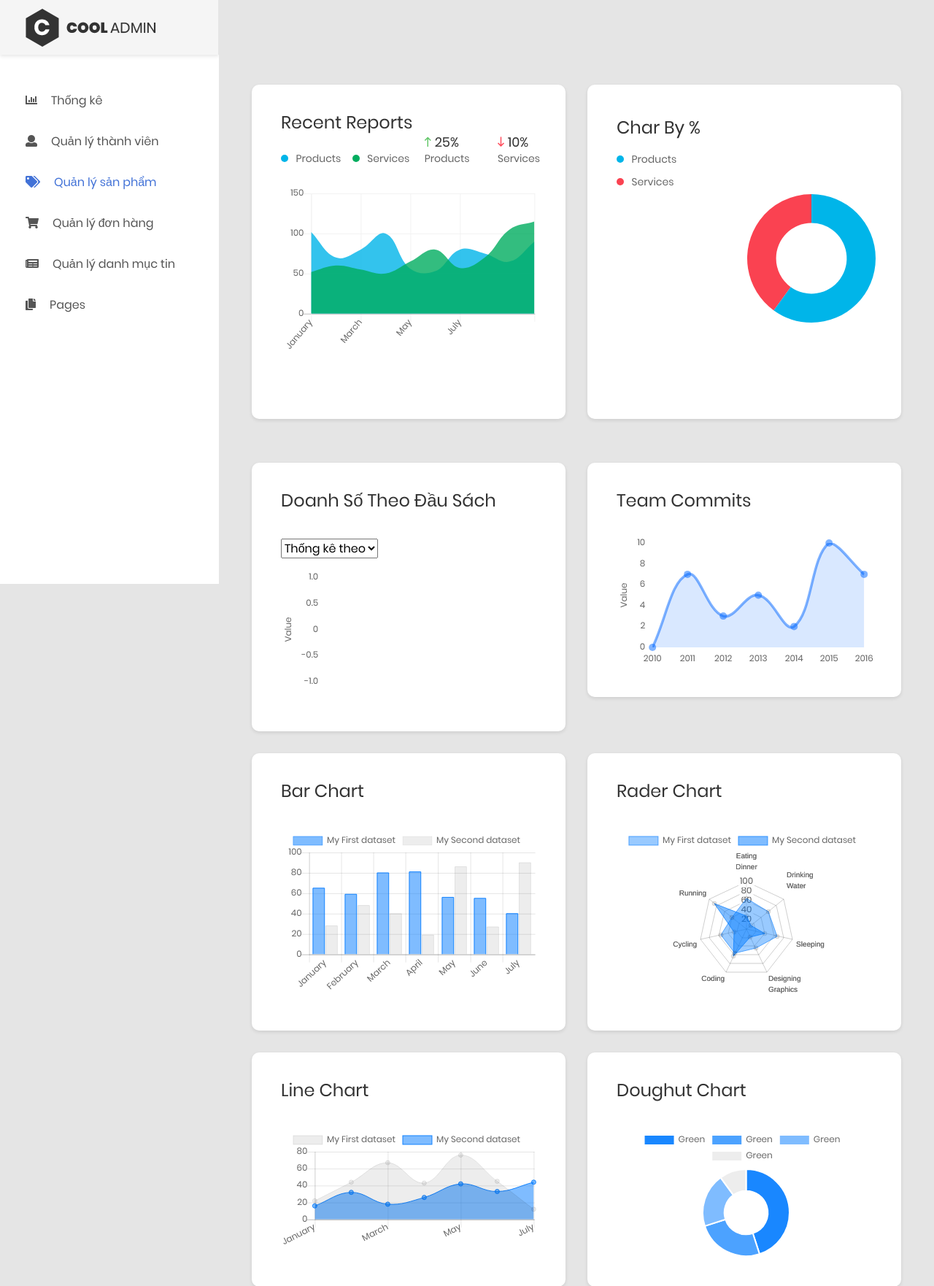
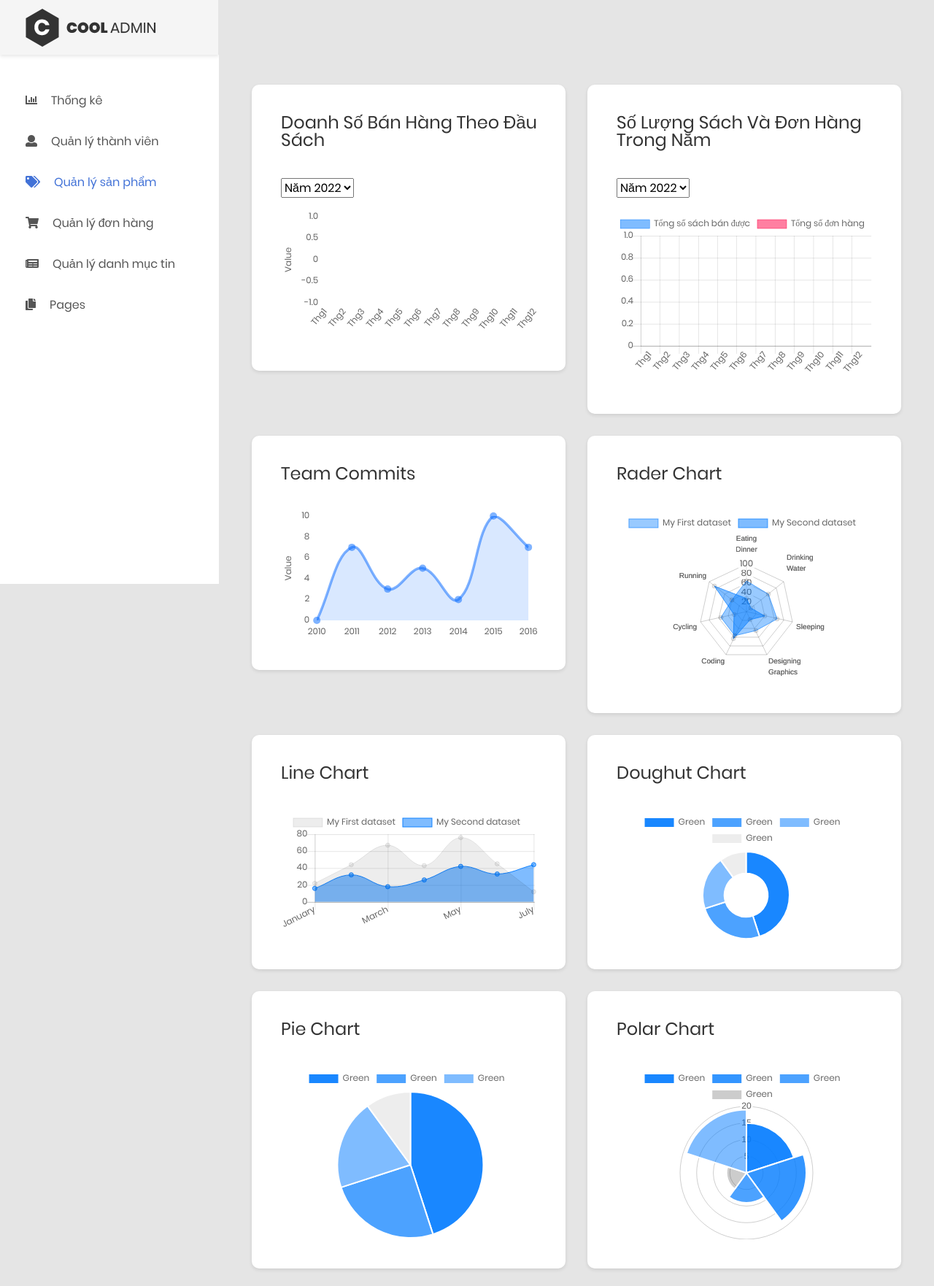
Before and after one commit to namnt0413/database-project, a PHP site: page /admin/chart.php in a window 1280 px wide. Shown: the top 1762 px of the page at 73% size. Run offline with PHP 8.4, Linux system fonts and the light colour scheme; a user stored in the database is signed in; data comes from the database, SQL or seed files in the repository; data that the repository does not hold is empty; a map, chart or similar area stays blank.

Commit message:
65 commit: Thong ke so sach va don hang trong nam

```diff
--- a/admin/chart.php
+++ b/admin/chart.php
@@ -15,43 +15,76 @@
         <div class="page-container">
 
     <?php
-
         // include 'admin_navbar.php';
 
-    // DOANH THU, LAI SUAT TRONG NAM 2021
-    if( isset($_GET['name']) && $_GET['name'] == "sale_chart") {
-    $where = "";
-    if( isset($_GET['year']) && $_GET['year'] =="2022"){
-        $where .= "YEAR(created_date) = 2022";
-    }else{
-        $where .= "YEAR(created_date) = 2021";
+
+// DOANH THU, LAI SUAT TRONG NAM 2021
+    $where1 = "";
+    if( isset($_GET['name']) && $_GET['name'] == "sale_chart" && $_GET['year'] != "2022") {
+        if( isset($_GET['year']) && $_GET['year'] =="2021"){
+            $where1 .= "YEAR(created_date) = 2021";
+        }
+    } else {
+    $where1 .= "YEAR(created_date) = 2022";
     }
-
-    $months = ''; $sales = ''; $imports = ''; $profits = '';
+    $month1s = ''; $sales = ''; $imports = ''; $profits = '';
     $sale_chart = mysqli_query($con,
     "SELECT MONTH(created_date) AS month, SUM((price-discount)*quantity) AS sale,SUM(import_price*quantity) AS import, SUM((price-discount-import_price)*quantity) AS profit
     FROM `orders_details` INNER JOIN orders ON orders_details.order_id = orders.id
-    WHERE (".$where.")
+    WHERE (".$where1.")
     GROUP BY (month)");
 
     while ($row = mysqli_fetch_array($sale_chart)){
-        $month =  $row['month'];
+        $month1 =  $row['month'];
         $sale = $row['sale'];
         $import = $row['import'];
         $profit = $row['profit'];
 
-        $months = $months.$month.',';
+        $month1s = $month1s.$month1.',';
         $sales = $sales.$sale.',';
         $imports = $imports.$import.',';
         $profits = $profits.$profit.',';
     }
-    $months = trim($months, "," );
+    $month1s = trim($month1s, "," );
     $sales = trim($sales, "," );
     $imports = trim($imports, "," );
     $profits = trim($profits, "," );
-    // var_dump( $months, $sales, $imports);exit;
+    // var_dump( $months1, $sales, $imports);exit;
 
+
+// SO LUONG SACH VA DON HANG TRONG NAM
+    $where2 = "";
+    if( isset($_GET['name']) && $_GET['name'] == "bookorder_chart" && $_GET['year'] != "2022") {
+        if( isset($_GET['year']) && $_GET['year'] =="2021"){
+            $where2 .= "YEAR(created_date) = 2021";
+        }
+    } else {
+    $where2 .= "YEAR(created_date) = 2022";
     }
+    $month2s = ''; $book2s = ''; $order2s = '';
+    $bookorder_chart = mysqli_query($con,
+    "SELECT MONTH(created_date) AS thang ,SUM(quantity) AS sach, COUNT(DISTINCT orders.id) AS donhang
+    FROM `orders_details` INNER JOIN orders ON orders_details.order_id = orders.id
+    WHERE (".$where2.")
+    GROUP BY thang");
+
+    while ($row = mysqli_fetch_array($bookorder_chart)){
+        $month2 =  $row['thang'];
+        $book2 = $row['sach'];
+        $order2 = $row['donhang'];
+
+        $month2s = $month2s.$month2.',';
+        $book2s = $book2s.$book2.',';
+        $order2s = $order2s.$order2.',';
+    }
+    $month2s = trim($month2s, "," );
+    $book2s = trim($book2s, "," );
+    $order2s = trim($order2s, "," );
+
+
+
+
+
 
 
 
@@ -60,78 +93,14 @@
             <div class="main-content">
                 <div class="section__content section__content--p30">
                     <div class="container-fluid">
-                        <div class="row">
-                            <div class="col-lg-6">
-                                <div class="au-card recent-report">
-                                    <div class="au-card-inner">
-                                        <h3 class="title-2">recent reports</h3>
-                                        <div class="chart-info">
-                                            <div class="chart-info__left">
-                                                <div class="chart-note">
-                                                    <span class="dot dot--blue"></span>
-                                                    <span>products</span>
-                                                </div>
-                                                <div class="chart-note mr-0">
-                                                    <span class="dot dot--green"></span>
-                                                    <span>services</span>
-                                                </div>
-                                            </div>
-                                            <div class="chart-info__right">
-                                                <div class="chart-statis">
-                                                    <span class="index incre">
-                                                        <i class="zmdi zmdi-long-arrow-up"></i>25%</span>
-                                                    <span class="label">products</span>
-                                                </div>
-                                                <div class="chart-statis mr-0">
-                                                    <span class="index decre">
-                                                        <i class="zmdi zmdi-long-arrow-down"></i>10%</span>
-                                                    <span class="label">services</span>
-                                                </div>
-                                            </div>
-                                        </div>
-                                        <div class="recent-report__chart">
-                                            <canvas id="recent-rep-chart"></canvas>
-                                        </div>
-                                    </div>
-                                </div>
-                            </div>
-                            <div class="col-lg-6">
-                                <div class="au-card chart-percent-card">
-                                    <div class="au-card-inner">
-                                        <h3 class="title-2 tm-b-5">char by %</h3>
-                                        <div class="row no-gutters">
-                                            <div class="col-xl-6">
-                                                <div class="chart-note-wrap">
-                                                    <div class="chart-note mr-0 d-block">
-                                                        <span class="dot dot--blue"></span>
-                                                        <span>products</span>
-                                                    </div>
-                                                    <div class="chart-note mr-0 d-block">
-                                                        <span class="dot dot--red"></span>
-                                                        <span>services</span>
-                                                    </div>
-                                                </div>
-                                            </div>
-                                            <div class="col-xl-6">
-                                                <div class="percent-chart">
-                                                    <canvas id="percent-chart"></canvas>
-                                                </div>
-                                            </div>
-                                        </div>
-                                    </div>
-                                </div>
-                            </div>
-                        </div>
 
                         <div class="row">
                             <div class="col-lg-6">
                                 <div class="au-card m-b-30">
                                     <div class="au-card-inner">
-                                        <h3 class="title-2 m-b-40">Doanh số theo đầu sách</h3>
+                                        <h3 class="title-2 m-b-40">Doanh số bán hàng theo đầu sách</h3>
                                         <select name="sort" id="sort" onchange="this.options[this.selectedIndex].value && (window.location = this.options[this.selectedIndex].value);" style="margin-bottom: 20px">
-                                            <option value="" hidden selected>Thống kê theo</option>
-                                            <option <?php if(isset($_GET['name']) && $_GET['name'] == "sale_chart" && $_GET['year'] == "2022") { ?> selected <?php } ?>
-                                    value="?&name=sale_chart&year=2022">Năm 2022</option>
+                                            <option selected value="?&name=sale_chart&year=2022">Năm 2022</option>
                                             <option <?php if(isset($_GET['name']) && $_GET['name'] == "sale_chart" && $_GET['year'] == "2021") { ?> selected <?php } ?>
                                     value="?&name=sale_chart&year=2021" data-year="2021" class="sale_chart">Năm 2021</option>
                                         </select>
@@ -142,8 +111,13 @@
                             <div class="col-lg-6">
                                 <div class="au-card m-b-30">
                                     <div class="au-card-inner">
-                                        <h3 class="title-2 m-b-40">Team Commits</h3>
-                                        <canvas id="team-chart"></canvas>
+                                        <h3 class="title-2 m-b-40">Số lượng sách và đơn hàng trong năm</h3>
+                                        <select name="sort" id="sort" onchange="this.options[this.selectedIndex].value && (window.location = this.options[this.selectedIndex].value);" style="margin-bottom: 20px">
+                                            <option selected value="?&name=bookorder_chart&year=2022">Năm 2022</option>
+                                            <option <?php if(isset($_GET['name']) && $_GET['name'] == "bookorder_chart" && $_GET['year'] == "2021") { ?> selected <?php } ?>
+                                    value="?&name=bookorder_chart&year=2021" data-year="2021" class="sale_chart">Năm 2021</option>
+                                        </select>
+                                        <canvas id="barChart"></canvas>
                                     </div>
                                 </div>
                             </div>
@@ -153,11 +127,12 @@
                             <div class="col-lg-6">
                                 <div class="au-card m-b-30">
                                     <div class="au-card-inner">
-                                        <h3 class="title-2 m-b-40">Bar chart</h3>
-                                        <canvas id="barChart"></canvas>
+                                        <h3 class="title-2 m-b-40">Team Commits</h3>
+                                        <canvas id="team-chart"></canvas>
                                     </div>
                                 </div>
                             </div>
+
                             <div class="col-lg-6">
                                 <div class="au-card m-b-30">
                                     <div class="au-card-inner">
@@ -278,7 +315,7 @@
       var myChart = new Chart(ctx, {
         type: 'line',
         data: {
-          labels: [ <?php echo $months ?> ],
+          labels: ["Thg1","Thg2","Thg3","Thg4","Thg5","Thg6","Thg7","Thg8","Thg9","Thg10","Thg11","Thg12" ],
           type: 'line',
           defaultFontFamily: 'Poppins',
           datasets: [{
@@ -292,7 +329,7 @@
             pointBorderColor: 'transparent',
             pointBackgroundColor: 'rgba(0,103,255,0.75)',
           }, {
-            label: "Chi phí nhập về",
+            label: "Chi phí gốc",
             data: [ <?php echo $imports ?> ],
             backgroundColor: 'transparent',
             borderColor: 'rgba(220,53,69,0.5)',
@@ -376,6 +413,66 @@
     console.log(error);
   }
 
+  try {
+    //bar chart
+    var ctx = document.getElementById("barChart");
+    if (ctx) {
+      ctx.height = 200;
+      var myChart = new Chart(ctx, {
+        type: 'bar',
+        defaultFontFamily: 'Poppins',
+        data: {
+          labels: ["Thg1","Thg2","Thg3","Thg4","Thg5","Thg6","Thg7","Thg8","Thg9","Thg10","Thg11","Thg12"],
+          datasets: [
+            {
+              label: "Tổng số sách bán được",
+              data: [ <?php echo $book2s ?> ],
+              borderColor: "rgba(0, 123, 255, 0.9)",
+              borderWidth: "0",
+              backgroundColor: "rgba(0, 123, 255, 0.5)",
+              fontFamily: "Poppins"
+            },
+            {
+              label: "Tổng số đơn hàng",
+              data: [ <?php echo $order2s ?> ],
+              borderColor: "rgba(255,0,68,0.9)",
+              borderWidth: "0",
+              backgroundColor: "rgba(255,0,68,0.5)",
+              fontFamily: "Poppins"
+            }
+          ]
+        },
+        options: {
+          legend: {
+            position: 'top',
+            labels: {
+              fontFamily: 'Poppins'
+            }
+
+          },
+          scales: {
+            xAxes: [{
+              ticks: {
+                fontFamily: "Poppins"
+
+              }
+            }],
+            yAxes: [{
+              ticks: {
+                beginAtZero: true,
+                fontFamily: "Poppins"
+              }
+            }]
+          }
+        }
+      });
+    }
+
+
+  } catch (error) {
+    console.log(error);
+  }
+
 })(jQuery);
     </script>
 
--- a/admin/js/main.js
+++ b/admin/js/main.js
@@ -777,65 +777,6 @@
     console.log(error);
   }
 
-  try {
-    //bar chart
-    var ctx = document.getElementById("barChart");
-    if (ctx) {
-      ctx.height = 200;
-      var myChart = new Chart(ctx, {
-        type: 'bar',
-        defaultFontFamily: 'Poppins',
-        data: {
-          labels: ["January", "February", "March", "April", "May", "June", "July"],
-          datasets: [
-            {
-              label: "My First dataset",
-              data: [65, 59, 80, 81, 56, 55, 40],
-              borderColor: "rgba(0, 123, 255, 0.9)",
-              borderWidth: "0",
-              backgroundColor: "rgba(0, 123, 255, 0.5)",
-              fontFamily: "Poppins"
-            },
-            {
-              label: "My Second dataset",
-              data: [28, 48, 40, 19, 86, 27, 90],
-              borderColor: "rgba(0,0,0,0.09)",
-              borderWidth: "0",
-              backgroundColor: "rgba(0,0,0,0.07)",
-              fontFamily: "Poppins"
-            }
-          ]
-        },
-        options: {
-          legend: {
-            position: 'top',
-            labels: {
-              fontFamily: 'Poppins'
-            }
-
-          },
-          scales: {
-            xAxes: [{
-              ticks: {
-                fontFamily: "Poppins"
-
-              }
-            }],
-            yAxes: [{
-              ticks: {
-                beginAtZero: true,
-                fontFamily: "Poppins"
-              }
-            }]
-          }
-        }
-      });
-    }
-
-
-  } catch (error) {
-    console.log(error);
-  }
 
   try {
 
```
Also changed, not shown: other parts of admin/chart.php (+62 -0 lines), assets/image/book/8935235226272_1.jpg (added), assets/image/book/8935235226272_2.jpg (added), assets/image/book/image_195509_1_36793.jpg (added), assets/image/book/image_217480.jpg (added), assets/image/user/harry-potter-slytherin-crest-sticker-india(1)(1).jpg (added).
